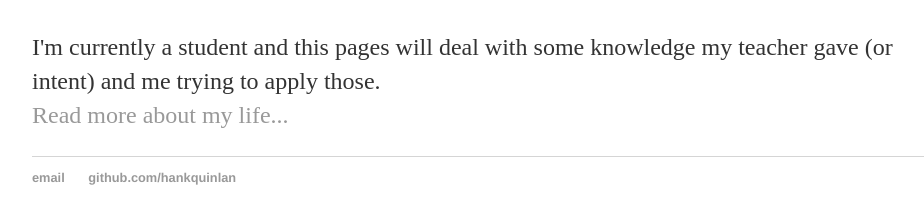
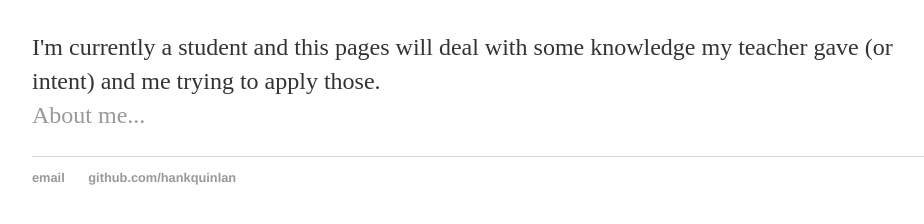
Before and after one commit to skad94/skad94.github.io, a Jekyll site: the page built from index.html, in a window 1280 px wide. Shown: the part 166-390 px from the top of the page, without its empty margins (160-1084 px from the left). Built offline with Jekyll 4.4.1, drawn with Linux system fonts in a browser that asks for light colours.

Commit message:
about me

```diff
--- a/index.html
+++ b/index.html
@@ -1,9 +1,9 @@
 ---
 layout: default
-title: Hank Quinlan, Horrible Cop
+title: Stéphane Kamta
 ---
 <div class="blurb">
 	<h1>Hi there, I'm Stéphane Kamta!</h1>
 	<p>I'm currently a student and this pages will deal with some knowledge my teacher gave (or intent) and me trying to apply those.<br>
-	<a href="/about">Read more about my life...</a></p>
+	<a href="/about">About me...</a></p>
 </div><!-- /.blurb -->
```
